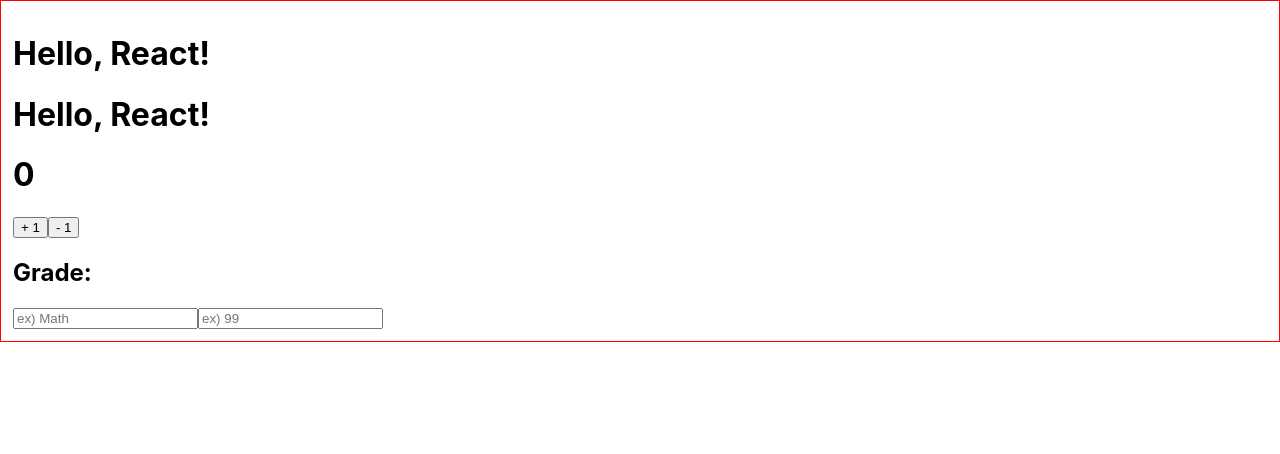
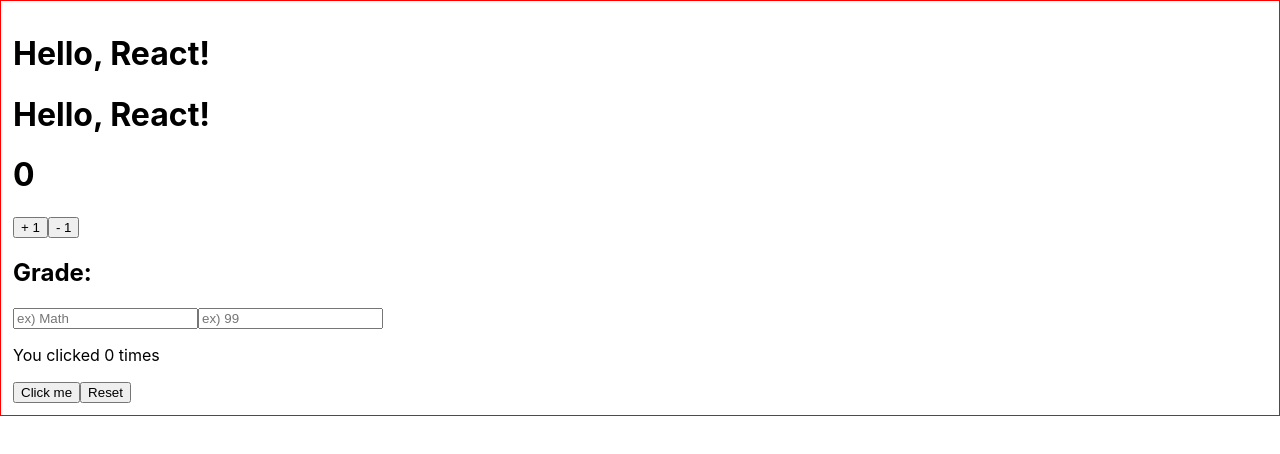
Before and after one commit to minseoc03/react-practice, a React (Create React App) app in the folder sample-create-app/: page / in a window 1280 px wide. Shown: the top 454 px of the page. Built offline with nearby package versions, Linux system fonts and the light colour scheme.

Commit message:
practed useEffect hook

```diff
--- a/sample-create-app/src/App.js
+++ b/sample-create-app/src/App.js
@@ -3,6 +3,7 @@ import Hello from './Hello';
 import Wrapper from './Wrapper'
 import Counter from './Counter'
 import Input from './Input'
+import Effect from './Effect'
 
 //App component는 부모, Hello component는 자식
 //그렇기 때문에 Hello component에서 일어나는 일이 App 까지 영향을 끼치지 않음
@@ -14,6 +15,7 @@ function App() {
       <Hello name = "React!" />
       <Counter/>
       <Input/>
+      <Effect/>
     </Wrapper>
   );
 }
--- /dev/null
+++ b/sample-create-app/src/Effect.js
@@ -0,0 +1,35 @@
+import React, { useState, useEffect } from "react";
+
+
+//useEffect란 리액트 훅의 일종이다.
+//useEffect는 마운트 이후 렌더링 과정에서 일어나는 일을 반영해주므로
+//useEffect안에 있는 것은 마운트에서 일어난 변화를 적용해준다
+//그러므로 count변수에 변화를 주지 않아도 JSX안에서 일어난 변화로 바뀌게 된다
+function Effect() {
+  var[count, setCount] = useState(0);
+
+  useEffect(() => {
+    console.log("useEffect");
+    document.title = `You clicked ${count} times`;
+  });
+
+  return (
+    <>
+      <p> You clicked {count} times</p>
+      <button
+        onClick={() => {
+          console.log("Click");
+          setCount(count + 1);
+        }}
+      >
+        Click me
+      </button>
+      <button onClick = {() => {
+        console.log("Reset");
+        setCount(count = 0);
+      }}>Reset</button>
+    </>
+  );
+}
+
+export default Effect;
```
